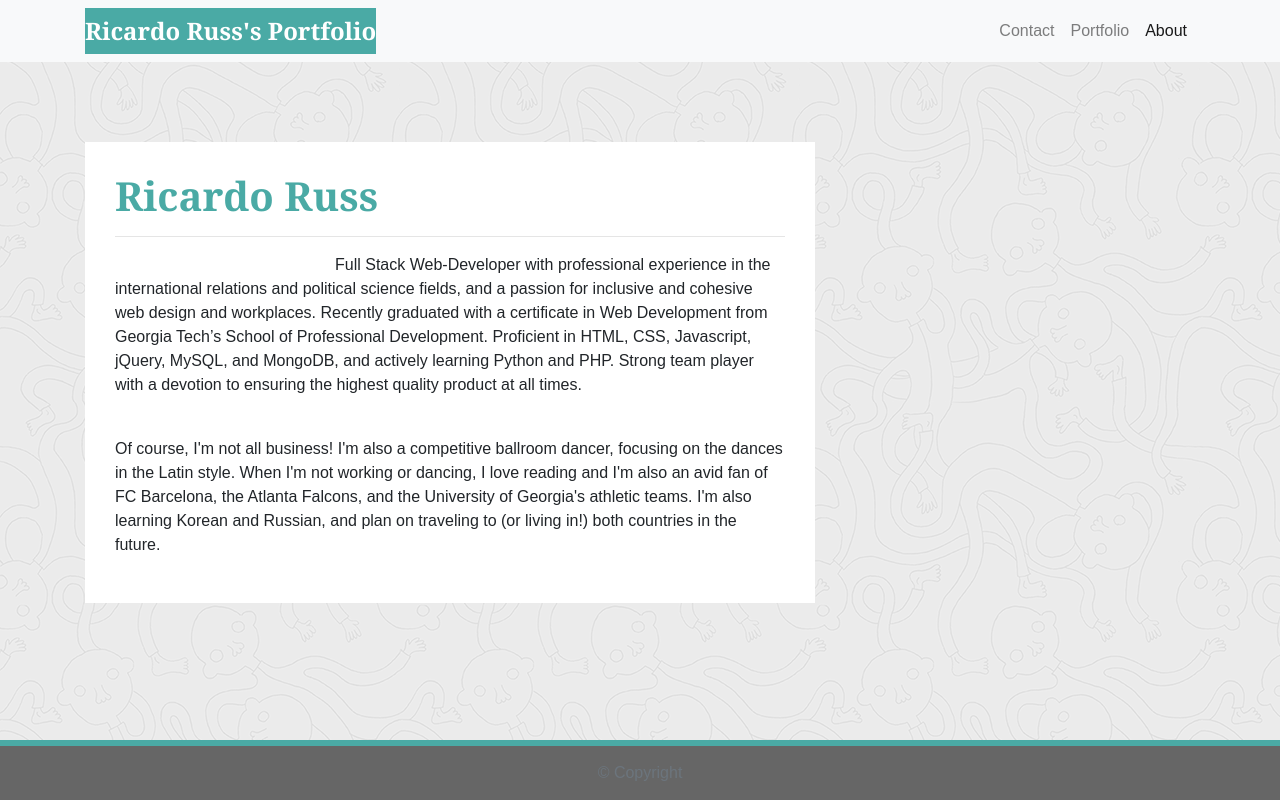
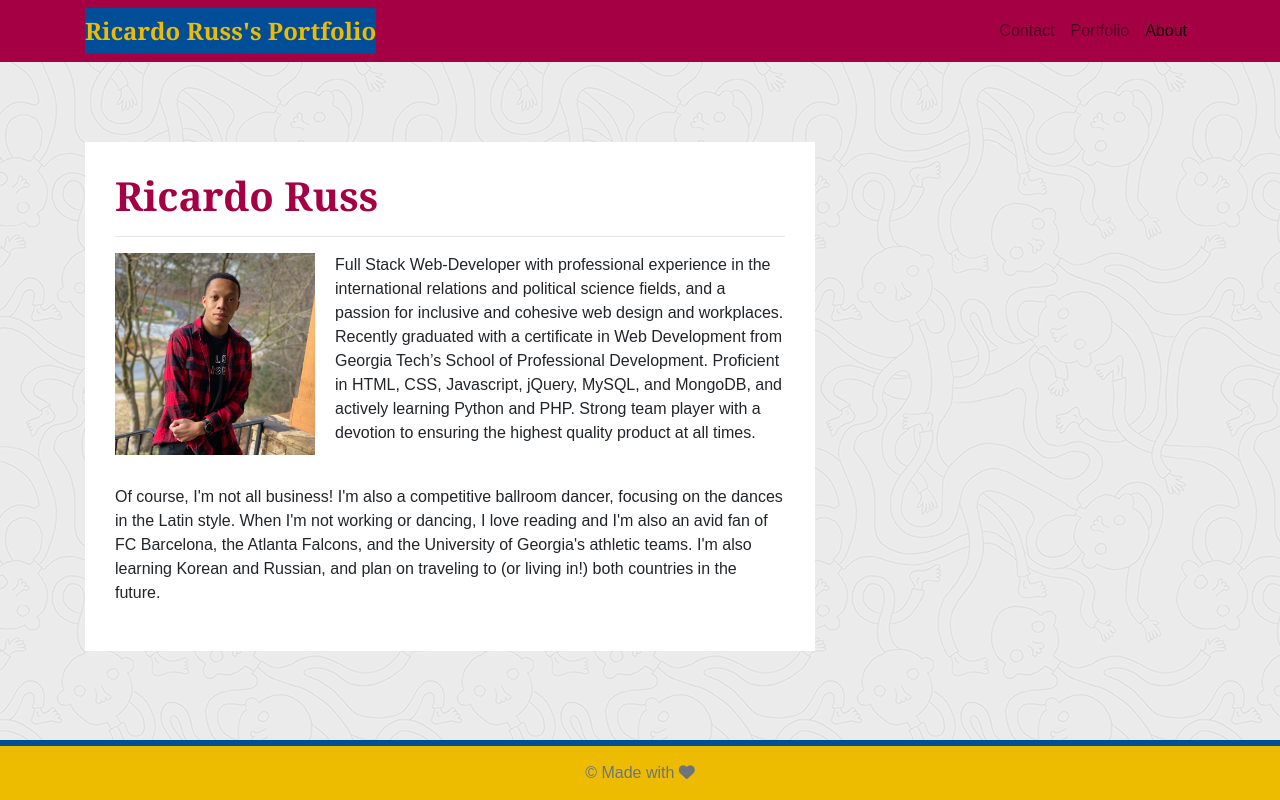
Before and after one commit to RicardoLRjr/-3-20-2020-HW, a plain HTML site: page index.html in a window 1280 px wide. Drawn offline with nearby package versions, Linux system fonts and the light colour scheme.

Commit message:
added in coloring guide/added coloring into Navbar

```diff
--- a/assets/css/styles.css
+++ b/assets/css/styles.css
@@ -30,7 +30,7 @@ main {
 
 .block-header {
   /* Typography */
-  color: #4aaaa5;
+  color:#A50044;
   font-family: Georgia, Times, "Times New Roman", serif;
   font-weight: bold;
 }
@@ -42,10 +42,10 @@ main {
   /* Typography */
   font-size: 24px;
   font-weight: bold;
-  color: #fff;
+  color: #EDBB00;
 
   /* Visual */
-  background: #4aaaa5;
+  background: #004D98
 }
 
 /* override bootstrap hover color and border */
@@ -54,14 +54,14 @@ main {
 }
 
 .navbar {
-  background: white;
+  background: #A50044;
   border: none;
 }
 
 /* media query for nav background color change */
 @media only screen and (max-width: 767px) {
   .navbar-header {
-    background-color: #4aaaa5;
+    background-color: #A50044;
   }
 }
 /* END NAV */
@@ -100,7 +100,7 @@ main {
   height: 60px;
 
   /* Visual */
-  background-color: #666;
+  background-color: #EDBB00;
 }
 
 .text-muted-footer {
@@ -108,7 +108,7 @@ main {
   margin-top: 15px;
 
   /* Typography */
-  color: #fff;
+  color: whitesmoke;
 }
 
 .two-toned-footer-color {
@@ -117,7 +117,7 @@ main {
   padding-top: 3px;
 
   /* Visual */
-  background-color: #4aaaa5;
+  background-color: #004D98;
 }
 /* END FOOTER */
 /* --- END STYLES FOR ALL PAGES --- */
--- a/index.html
+++ b/index.html
@@ -14,11 +14,11 @@
 
   <!-- Our own CSS stylesheet -->
   <link rel="stylesheet" href="assets/css/styles.css" media="screen">
-
+  <script src="https://kit.fontawesome.com/38a3826985.js" crossorigin="anonymous"></script>
 </head>
 
 <body>
-  <nav class="navbar navbar-expand-lg navbar-light bg-light">
+  <nav class="navbar  navbar-expand-lg navbar-light navbar-custom">
     <div class="container">
       <!-- Brand and toggle get grouped for better mobile display -->
       <a class="navbar-brand" href="index.html" id="logo">Ricardo Russ's Portfolio</a>
@@ -53,7 +53,7 @@
         <article class="block">
           <h1 class="block-header">Ricardo Russ</h1>
           <hr />
-          <img src="" alt="" id="about-image" />
+          <img src="assets\imgs\Main Profile Pic.jpg" alt="Profile pic of me" id="about-image" />
           <p>Full Stack Web-Developer with professional experience in the international relations and political science fields,
             and a passion for inclusive and cohesive web design and workplaces.
             Recently graduated with a certificate in Web Development from Georgia Tech’s School of Professional Development.
@@ -70,10 +70,10 @@
   <!-- End of container -->
 
   <!-- Start of footer -->
-  <footer class="footer">
+  <footer class="footer" id="foot">
     <div class="two-toned-footer-color"></div>
     <p class="text-muted text-muted-footer text-center">
-      &copy; Copyright
+      &copy; Made with <i class="fas fa-heart"></i>
     </p>
   </footer>
   <!-- End of footer -->
```
Also changed, not shown: assets/imgs/Main Profile Pic.jpg (added).
